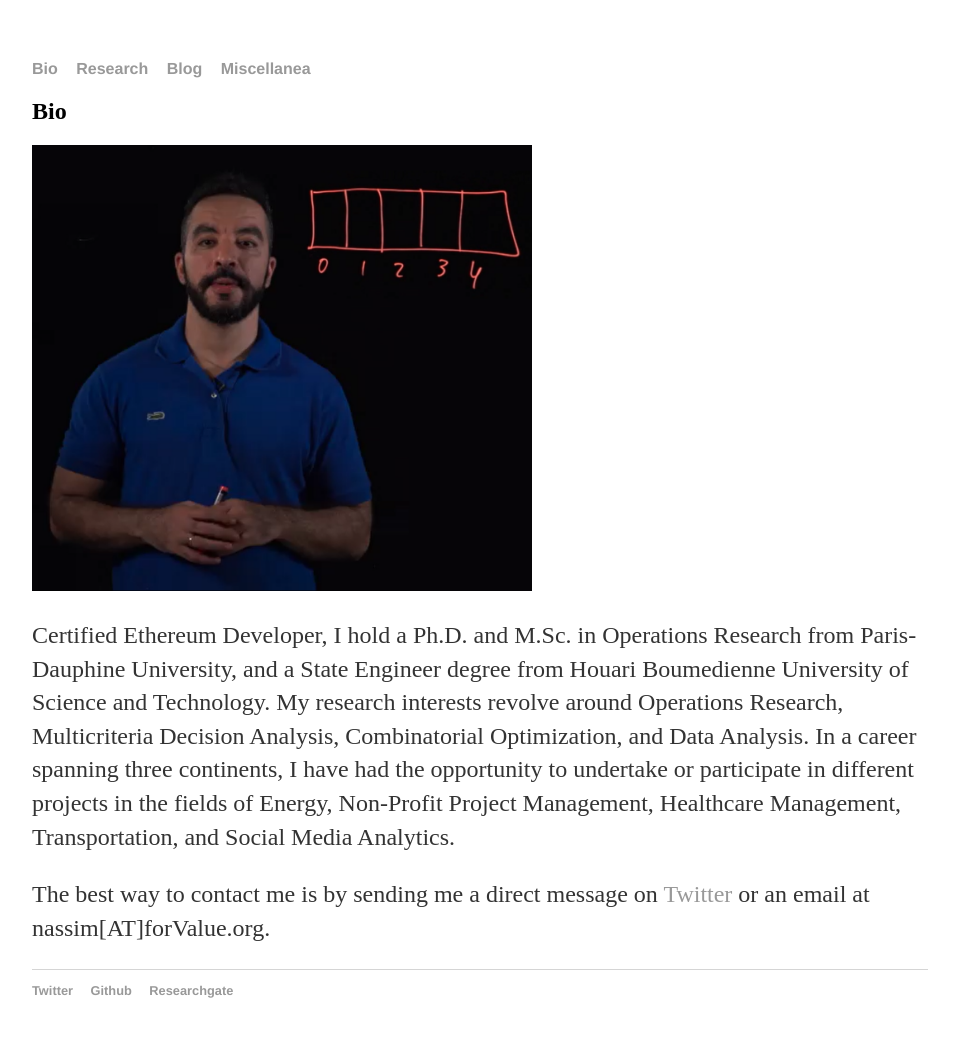
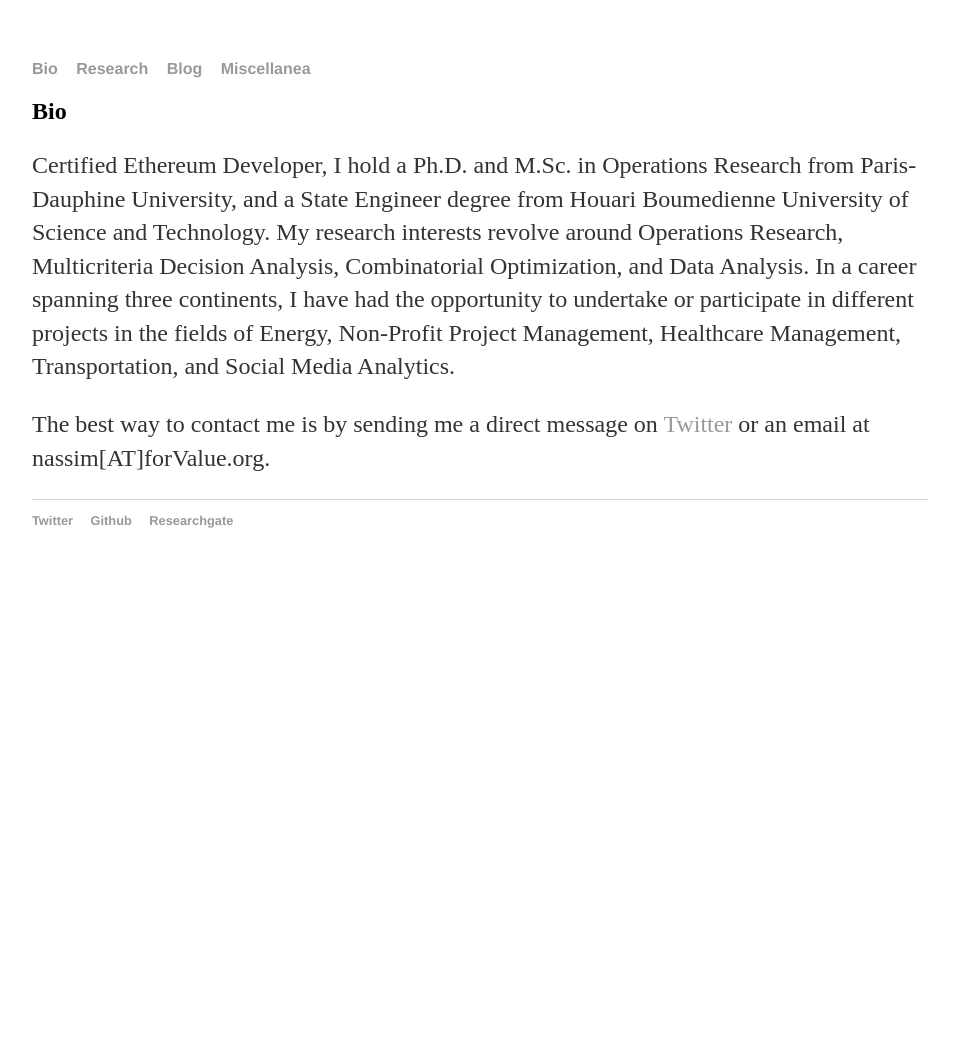
Before and after one commit to ndehouche/ndehouche.github.io, a Jekyll site: the page built from index.html, in a window 1280 px wide. Shown: the whole page, without its empty margins (160-1119 px from the left). Built offline with Jekyll 4.4.1, drawn with Linux system fonts in a browser that asks for light colours; after the commit the page ends 900 px from its top, so only the background shows below that.

Commit message:
Update index.html

```diff
--- a/index.html
+++ b/index.html
@@ -4,7 +4,6 @@ title: Nassim Dehouche
 ---
 <div class="blurb">
 	<h2>Bio</h2>
-	<img src="nd.png" alt="Nassim Dehouche" width="500">
 	      <p>Certified Ethereum Developer, I hold a Ph.D. and M.Sc. in Operations Research from Paris-Dauphine University, and a State Engineer degree from Houari Boumedienne University of Science and Technology. My research interests revolve around Operations Research, Multicriteria Decision Analysis, Combinatorial Optimization, and Data Analysis. In a career spanning three continents, I have had the opportunity to undertake or participate in different projects in the fields of Energy, Non-Profit Project Management, Healthcare Management, Transportation, and Social Media Analytics.</p>
 </div><!-- /.blurb -->
 
```
